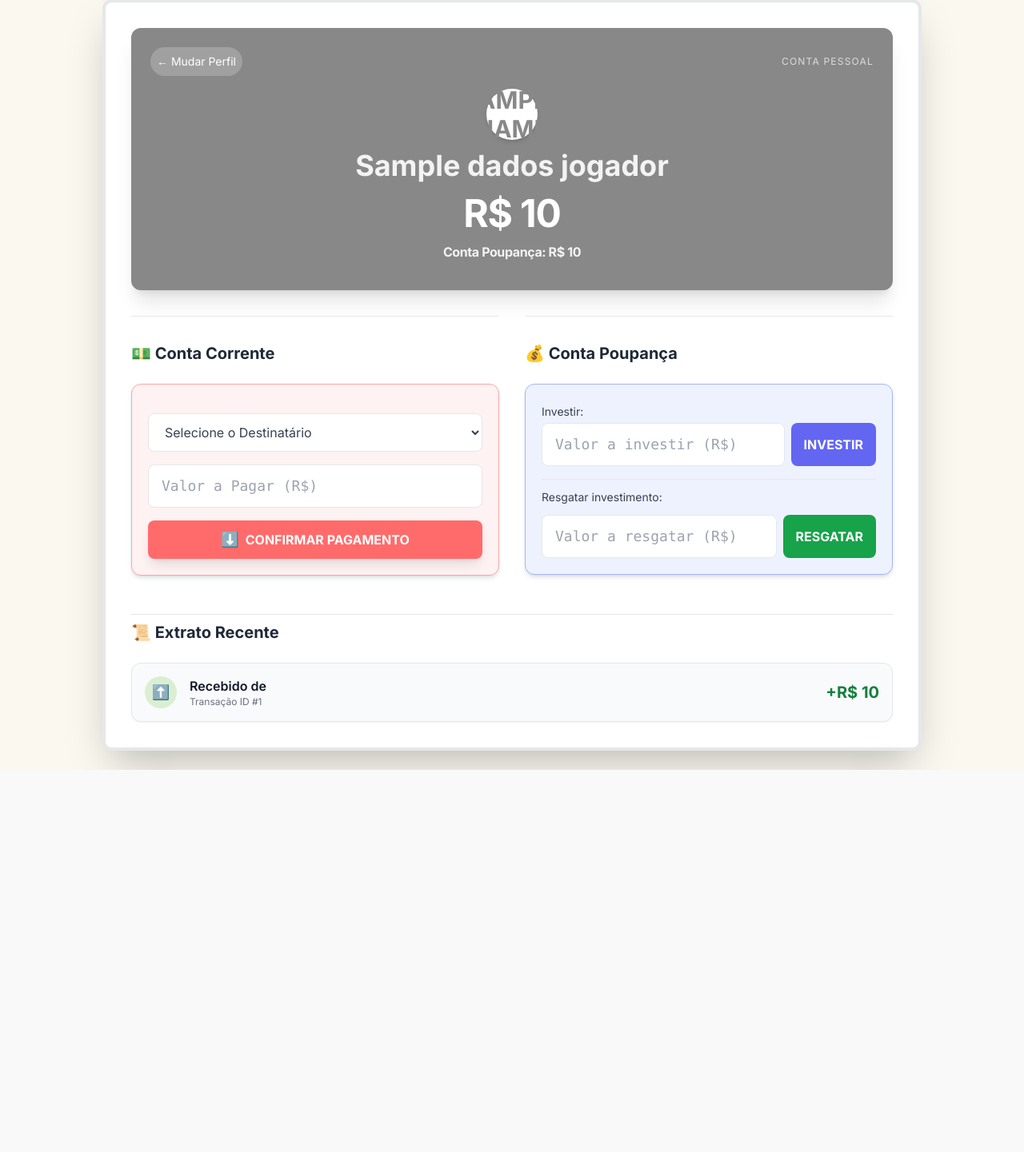
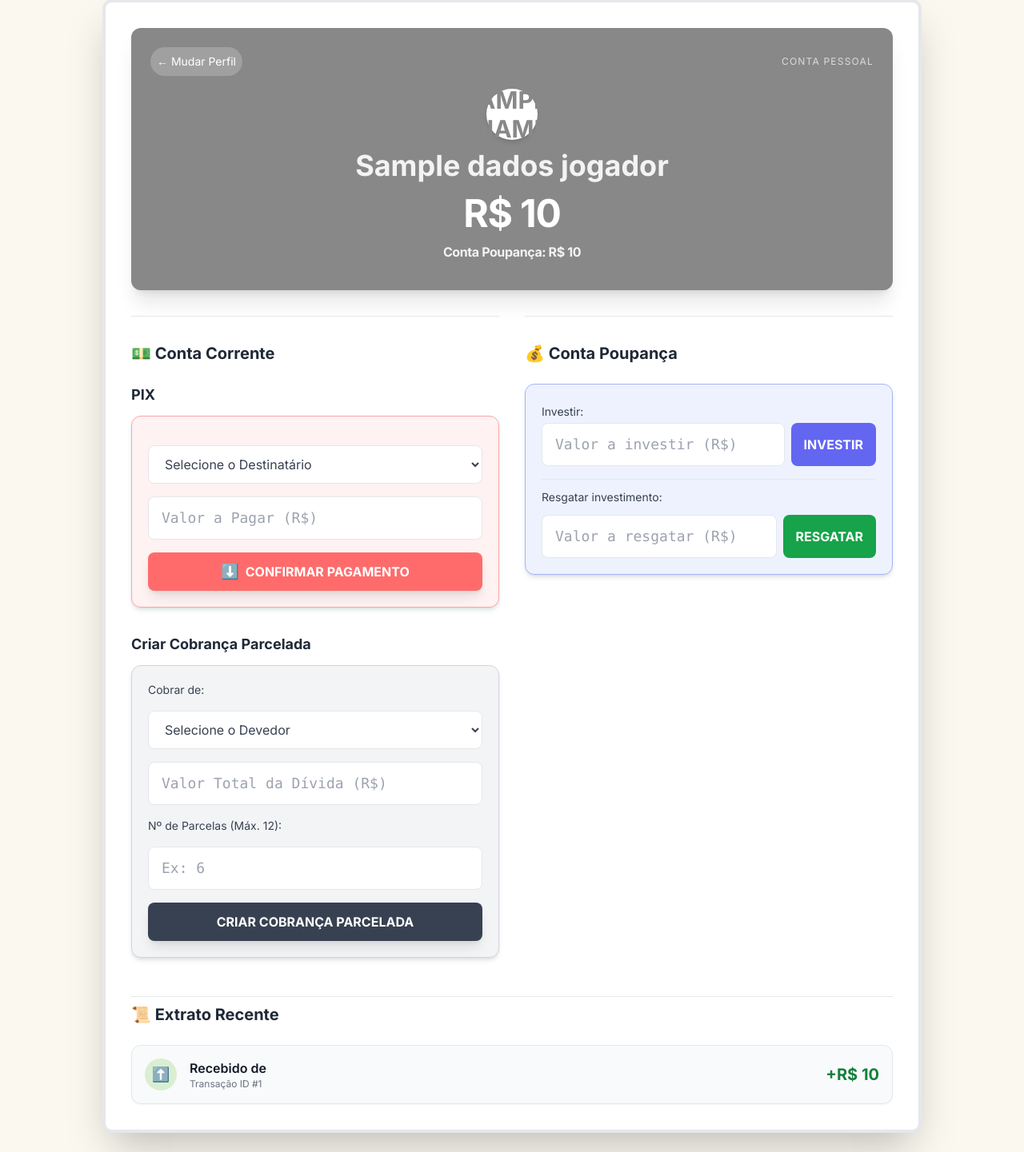
Before and after one commit to jaimealvesjr1/Banco-Imobiliario-App, a Flask app: template templates/jogador.html in a window 1280 px wide. Shown: the part 25-1466 px from the top of the page at 80% size. Before the commit the page ends 988 px from the top, so only its background shows below. Run offline with Flask 3, Linux system fonts and the light colour scheme; the template is opened without the code that fills it: most values are stand-ins (such as "Sample title", 1, 10 or a date in 2020); some libraries are stand-ins or nearby versions.

Commit message:
Adição de Cobrança Parcelada

```diff
--- a/app.py
+++ b/app.py
@@ -26,7 +26,8 @@ DATA_FILE = 'banco_imobiliario_state.json'
 PARTIDA = {}
 BANK_PIN = "2525"
 LEILAO_ATUAL = {}
-SALDO_INICIAL = 250000
+COBRANCAS_PARCELADAS = {}
+SALDO_INICIAL = 500000
 
 @app.route('/banco_login', methods=['GET', 'POST'])
 def banco_login():
@@ -57,30 +58,34 @@ def banco_logout():
 
 def load_game_state():
     """Carrega o estado do jogo do arquivo JSON, se existir."""
-    global PARTIDA, LEILAO_ATUAL
+    global PARTIDA, LEILAO_ATUAL, COBRANCAS_PARCELADAS
     if os.path.exists(DATA_FILE):
         try:
             with open(DATA_FILE, 'r') as f:
                 data = json.load(f)
                 PARTIDA = data.get('partida', {})
                 LEILAO_ATUAL = data.get('leilao', {})
+                COBRANCAS_PARCELADAS = data.get('cobrancas_parceladas', {})
             print(f"Estado do jogo carregado de {DATA_FILE}.")
         except Exception as e:
             print(f"Erro ao carregar o estado do jogo: {e}. Iniciando nova partida vazia.")
             PARTIDA = {}
             LEILAO_ATUAL = {}
+            COBRANCAS_PARCELADAS = {}
     else:
         print("Arquivo de estado do jogo não encontrado. Iniciando nova partida vazia.")
         PARTIDA = {}
         LEILAO_ATUAL = {}
+        COBRANCAS_PARCELADAS = {}
 
 def save_game_state():
     """Salva o estado atual do jogo no arquivo JSON."""
-    global PARTIDA, LEILAO_ATUAL
+    global PARTIDA, LEILAO_ATUAL, COBRANCAS_PARCELADAS
     try:
         data_to_save = {
             'partida': PARTIDA,
-            'leilao': LEILAO_ATUAL
+            'leilao': LEILAO_ATUAL,
+            'cobrancas_parceladas': COBRANCAS_PARCELADAS
         }
         with open(DATA_FILE, 'w') as f:
             json.dump(data_to_save, f, indent=4)
@@ -89,6 +94,87 @@ def save_game_state():
         print(f"Erro ao salvar o estado do jogo: {e}")
 
 # --- FUNÇÕES DE LÓGICA DO JOGO ---
+
+def calcular_valor_parcela(valor_total, num_parcelas):
+    """Calcula o valor da parcela, jogando o resto para a primeira parcela."""
+    valor_parcela_base = valor_total // num_parcelas
+    ajuste_centavos = valor_total % num_parcelas
+
+    parcela_1 = valor_parcela_base + ajuste_centavos
+    valor_parcela_outras = valor_parcela_base
+
+    return parcela_1, valor_parcela_outras
+
+def criar_parcelamento(credor_id, devedor_id, valor_total, num_parcelas):
+    global COBRANCAS_PARCELADAS
+
+    try:
+        valor_total = int(valor_total)
+        num_parcelas = int(num_parcelas)
+        if valor_total <= 0 or num_parcelas <= 0 or num_parcelas > 12:
+            return "Erro: Valores inválidos. O número de parcelas deve ser entre 1 e 12."
+    except ValueError:
+        return "Erro: Valores devem ser números inteiros."
+
+    if credor_id == devedor_id:
+        return "Erro: Não é possível parcelar cobrança para si mesmo."
+
+    parcela_1, valor_parcela_outras = calcular_valor_parcela(valor_total, num_parcelas)
+
+    installment_id = str(uuid.uuid4())
+
+    COBRANCAS_PARCELADAS[installment_id] = {
+        'devedor_id': devedor_id,
+        'credor_id': credor_id,
+        'valor_total': valor_total,
+        'num_parcelas_total': num_parcelas,
+        'num_parcelas_pagas': 0,
+        'valor_primeira_parcela': parcela_1,
+        'valor_outras_parcelas': valor_parcela_outras
+    }
+    save_game_state()
+    return f"Parcelamento criado! R$ {format_brl(valor_total)} em {num_parcelas}x (Primeira de R$ {format_brl(parcela_1)})."
+
+def pagar_parcela(devedor_id, installment_id):
+    global COBRANCAS_PARCELADAS
+
+    cobranca = COBRANCAS_PARCELADAS.get(installment_id)
+
+    # Validações
+    if not cobranca: return "Erro: Cobrança parcelada não encontrada."
+    if cobranca['devedor_id'] != devedor_id: return "Erro: Você não é o devedor desta cobrança."
+    if cobranca['num_parcelas_pagas'] >= cobranca['num_parcelas_total']: return "Erro: Esta cobrança já foi quitada."
+
+    num_pagas = cobranca['num_parcelas_pagas']
+
+    # Determinar o valor da parcela
+    valor_parcela = cobranca['valor_primeira_parcela'] if num_pagas == 0 else cobranca['valor_outras_parcelas']
+
+    # Verificar Saldo (reusa a lógica de verificação de saldo da transação individual)
+    saldo_devedor = PARTIDA[devedor_id]['saldo']
+    if saldo_devedor < valor_parcela:
+        return f"Erro: Saldo R$ {format_brl(saldo_devedor)} insuficiente para pagar a parcela de R$ {format_brl(valor_parcela)}."
+
+    # Executar a Transação
+    PARTIDA[devedor_id]['saldo'] -= valor_parcela
+    PARTIDA[cobranca['credor_id']]['saldo'] += valor_parcela
+
+    # Registrar a transação (Débito e Crédito)
+    registrar_transacao(devedor_id, cobranca['credor_id'], valor_parcela)
+
+    # Atualizar o estado da cobrança
+    cobranca['num_parcelas_pagas'] += 1
+
+    num_total = cobranca['num_parcelas_total']
+    num_restante = num_total - cobranca['num_parcelas_pagas']
+
+    if num_restante == 0:
+        del COBRANCAS_PARCELADAS[installment_id] # Remover a cobrança quitada
+        save_game_state()
+        return f"Parcelamento quitado! Parabéns!"
+
+    save_game_state()
+    return f"Parcela paga com sucesso! Restam {num_restante} de {num_total}."
 
 def format_brl(value):
     """Formata um número inteiro para o formato BRL com separador de milhar (ex: 1.500)."""
@@ -584,7 +670,6 @@ def transacao():
     else:
         return redirect(url_for('pagina_jogador', player_id=remetente_id))
 
-# 6. Rota do Jogador (Permanece quase a mesma, usando IDs)
 @app.route('/jogador/<player_id>')
 def pagina_jogador(player_id):
     if player_id not in PARTIDA or player_id == 'Banco':
@@ -616,7 +701,8 @@ def pagina_jogador(player_id):
                            historico=historico,
                            id_to_name=id_to_name,
                            partida=PARTIDA,
-                           LEILAO_ATUAL=LEILAO_ATUAL)
+                           LEILAO_ATUAL=LEILAO_ATUAL,
+                           COBRANCAS_PARCELADAS=COBRANCAS_PARCELADAS)
 
 @app.route('/poupanca/controle', methods=['POST'])
 def controle_poupanca():
@@ -650,5 +736,23 @@ def poupanca_jogador(player_id):
     flash(mensagem, 'error' if "Erro" in mensagem else 'success')
     return redirect(url_for('pagina_jogador', player_id=player_id))
 
+@app.route('/cobrar/parcelar/<credor_id>', methods=['POST'])
+def criar_cobranca_parcelada(credor_id):
+    devedor_id = request.form['devedor_id']
+    valor_total = request.form['valor_total']
+    num_parcelas = request.form['num_parcelas']
+
+    mensagem = criar_parcelamento(credor_id, devedor_id, valor_total, num_parcelas)
+
+    flash(mensagem, 'error' if "Erro" in mensagem else 'success')
+    return redirect(url_for('pagina_jogador', player_id=credor_id))
+
+@app.route('/pagar/parcela/<devedor_id>/<installment_id>', methods=['POST'])
+def pagar_cobranca_parcelada(devedor_id, installment_id):
+    mensagem = pagar_parcela(devedor_id, installment_id)
+
+    flash(mensagem, 'error' if "Erro" in mensagem else 'success')
+    return redirect(url_for('pagina_jogador', player_id=devedor_id))
+
 if __name__ == '__main__':
     app.run(debug=True)
--- a/templates/jogador.html
+++ b/templates/jogador.html
@@ -46,7 +46,9 @@
     <div class="grid md:grid-cols-2 gap-8">
         <div>
             <h2 class="text-xl font-bold text-gray-800 mb-6 border-t pt-8">💵 Conta Corrente</h2>
-            <div class="p-5 rounded-xl bg-red-50 border border-red-300 shadow-md mb-10">
+
+            <h3 class="text-lg font-bold text-gray-800 mb-3">PIX</h3>
+            <div class="p-5 rounded-xl bg-red-50 border border-red-300 shadow-md mb-8">
                 <form method="POST" action="{{ url_for('transacao') }}" class="space-y-4">
                     <input type="hidden" name="remetente_id" value="{{ player_id }}"> <select id="recebedor" name="recebedor_id" required class="w-full px-4 py-3 border rounded-lg focus:ring-monopoly-red focus:border-monopoly-red bg-white text-gray-700">
                         <option value="">Selecione o Destinatário</option>
@@ -61,6 +63,32 @@
                     <button type="submit"
                             class="w-full h-12 bg-monopoly-red hover:bg-red-700 text-white font-bold py-3 px-4 rounded-lg transition-colors shadow-lg flex items-center justify-center gap-2">
                         <span class="icon-pay text-lg"></span> CONFIRMAR PAGAMENTO
+                    </button>
+                </form>
+            </div>
+
+            <h3 class="text-lg font-bold text-gray-800 mb-3">Criar Cobrança Parcelada</h3>
+            <div class="p-5 rounded-xl bg-gray-100 border border-gray-300 shadow-md mb-10">
+                <form method="POST" action="{{ url_for('criar_cobranca_parcelada', credor_id=player_id) }}" class="space-y-4">
+
+                    <label for="devedor_id" class="block text-sm font-medium text-gray-700">Cobrar de:</label>
+                    <select id="devedor_id" name="devedor_id" required class="w-full px-4 py-3 border rounded-lg focus:ring-red-500 focus:border-red-500 bg-white text-gray-700">
+                        <option value="">Selecione o Devedor</option>
+                        {% for dest_id, dest_name in destinatarios %}
+                            {% if dest_id != 'Banco' %} <option value="{{ dest_id }}">{{ dest_name }}</option>
+                            {% endif %}
+                        {% endfor %}
+                    </select>
+
+                    <input type="number" name="valor_total" required min="1" placeholder="Valor Total da Dívida (R$)"
+                        class="w-full px-4 py-3 border rounded-lg focus:ring-red-500 focus:border-red-500 text-lg font-mono">
+
+                    <label for="num_parcelas" class="block text-sm font-medium text-gray-700">Nº de Parcelas (Máx. 12):</label>
+                    <input type="number" id="num_parcelas" name="num_parcelas" required min="1" max="12" placeholder="Ex: 6"
+                        class="w-full px-4 py-3 border rounded-lg focus:ring-red-500 focus:border-red-500 text-lg font-mono">
+
+                    <button type="submit" class="w-full h-12 bg-gray-700 hover:bg-gray-800 text-white font-bold py-3 px-4 rounded-lg transition-colors shadow-lg">
+                        CRIAR COBRANÇA PARCELADA
                     </button>
                 </form>
             </div>
@@ -98,6 +126,58 @@
                     {% endif %}
                 </form>
             </div>
+            {% set minhas_dividas_items = COBRANCAS_PARCELADAS.items() | selectattr('1.devedor_id', 'equalto', player_id) | list %}
+            {% if minhas_dividas_items %}
+                <h2 class="text-xl font-bold text-gray-800 mb-6 border-t pt-8">📉 Dívidas Parceladas Pendentes</h2>
+                <div class="space-y-4 mb-10">
+                    {% for installment_id, cobranca in minhas_dividas_items %}
+                        {% set total = cobranca.num_parcelas_total %}
+                        {% set pagas = cobranca.num_parcelas_pagas %}
+                        {% set restante = total - pagas %}
+                        {% set valor_parcela = cobranca.valor_primeira_parcela if pagas == 0 else cobranca.valor_outras_parcelas %}
+
+                        <div class="bg-red-50 p-4 rounded-xl border border-red-300 shadow-md flex justify-between items-center">
+                            <div>
+                                <h3 class="font-bold text-lg text-red-700">Dívida de R$ {{ cobranca.valor_total | format_brl }}</h3>
+                                <p class="text-sm text-gray-700">Para: <strong>{{ partida[cobranca.credor_id].name }}</strong></p>
+                                <p class="text-sm text-gray-500 mt-1">Próximo Pagamento: <strong>R$ {{ valor_parcela | format_brl }}</strong></p>
+                            </div>
+
+                            <form method="POST" action="{{ url_for('pagar_cobranca_parcelada', devedor_id=player_id, installment_id=installment_id) }}" class="flex-shrink-0">
+                                <button type="submit" class="bg-red-600 hover:bg-red-700 text-white font-bold py-2 px-4 rounded-lg transition-colors shadow-lg text-sm">
+                                    Pagar Parcela ({{ pagas + 1 }}/{{ total }})
+                                </button>
+                            </form>
+                        </div>
+                    {% endfor %}
+                </div>
+            {% endif %}
+
+            {% set minhas_receitas_items = COBRANCAS_PARCELADAS.items() | selectattr('1.credor_id', 'equalto', player_id) | list %}
+            {% if minhas_receitas_items %}
+                <h2 class="text-xl font-bold text-gray-800 mb-6 border-t pt-8">📈 Receitas Parceladas Pendentes</h2>
+                <div class="space-y-4 mb-10">
+                    {% for installment_id, cobranca in minhas_receitas_items %}
+                        {% set total = cobranca.num_parcelas_total %}
+                        {% set pagas = cobranca.num_parcelas_pagas %}
+                        {% set restante = total - pagas %}
+                        {% set valor_parcela = cobranca.valor_primeira_parcela if pagas == 0 else cobranca.valor_outras_parcelas %}
+
+                        <div class="bg-green-50 p-4 rounded-xl border border-green-300 shadow-md flex justify-between items-center">
+                            <div>
+                                <h3 class="font-bold text-lg text-green-700">Receber R$ {{ cobranca.valor_total | format_brl }}</h3>
+                                <p class="text-sm text-gray-700">De: <strong>{{ partida[cobranca.devedor_id].name }}</strong></p>
+                                <p class="text-sm text-gray-500 mt-1">Próxima Receita: <strong>R$ {{ valor_parcela | format_brl }}</strong></p>
+                            </div>
+
+                            <div class="flex-shrink-0 text-right">
+                                <span class="text-sm text-green-600 font-bold block">Aguardando Pagamento</span>
+                                <span class="text-xs text-gray-500">{{ restante }}/{{ total }} parcelas restantes</span>
+                            </div>
+                        </div>
+                    {% endfor %}
+                </div>
+            {% endif %}
         </div>
     </div>
 
```
